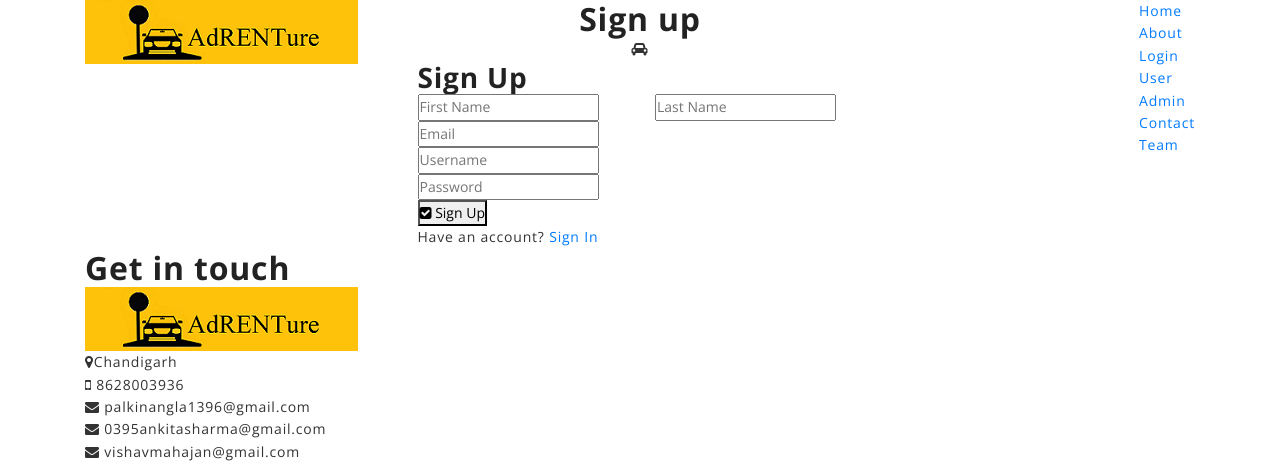
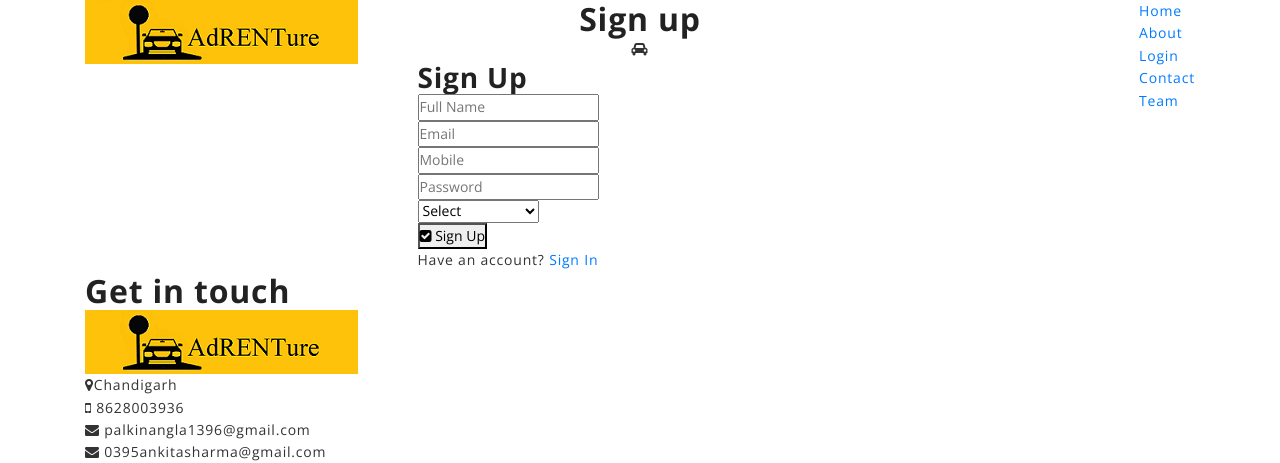
Before and after one commit to vishav-mahajan/vehicle_hire1, a Django app: page /signup in a window 1280 px wide. Shown: the top 463 px of the page. Run offline with Django 3.2, Linux system fonts and the light colour scheme; some libraries are stand-ins or nearby versions.

Commit message:
login master register signup html files modify in templates folder

```diff
--- a/templates/login.html
+++ b/templates/login.html
@@ -48,7 +48,7 @@
 
 
                 		<div class="create-ac">
-                			<p>Don't have an account? <a href={% url "front_app:register" %}>Sign Up</a></p>
+                			<p>Don't have an account? <a href={% url "front_app:signup" %}>Sign Up</a></p>
                 		</div>
 
                 	</div>
--- a/templates/master.html
+++ b/templates/master.html
@@ -76,12 +76,10 @@
                                 <li><a href="{% url 'front_app:about'%}">About</a></li>
 
 
-                                <li><a href="#">Login</a>
-                                    <ul>
-                                        <li><a href="{% url 'front_app:login' %}">User</a></li>
-                                        <li><a href="{% url 'front_app:admin_login' %}">Admin</a></li>
-                                    </ul>
+                                <li><a href="{% url 'front_app:login' %}">Login</a>
+
                                 </li>
+
 
                                 <li><a href="{% url 'front_app:contact'%}">Contact</a></li>
                                 <li><a href="{% url 'front_app:team'%}">Team</a></li>
--- a/templates/register.html
+++ b/templates/register.html
@@ -28,26 +28,40 @@
                 	<div class="login-page-content">
                 		<div class="login-form">
                 			<h3>Sign Up</h3>
-							<form action="index.html">
+							<form method="POST" enctype="multipart/form-data">
+                                {% csrf_token %}
+                            {% if valid %}
+                                <script>alert("form submit")</script>
+                            {% endif %}
+                            {% if invalid %}
+                                <script>alert("form invalid")</script>
+                            {% endif %}
+
 								<div class="name">
 									<div class="row">
-										<div class="col-md-6">
-											<input type="text" placeholder="First Name">
+										<div class="col-md-12">
+											<input type="text" placeholder="Full Name" name="user_name">
 										</div>
-										<div class="col-md-6">
-											<input type="text" placeholder="Last Name">
-										</div>
+
 									</div>
 								</div>
 								<div class="username">
-									<input type="email" placeholder="Email">
+									<input type="email" placeholder="Email" name="user_email">
 								</div>
 								<div class="username">
-									<input type="text" placeholder="Username">
+									<input type="text" placeholder="Mobile" name="user_mobile" >
 								</div>
 								<div class="password">
-									<input type="password" placeholder="Password">
+									<input type="password" placeholder="Password" name="user_password">
 								</div>
+                            <div class="">
+                                <select name="sel">
+                                    <option>Select</option>
+                                    <option value="1">Manager</option>
+                                    <option value="3">User</option>
+                                    <option value="4">Bussiness User</option>
+                                </select>
+                            </div>
 								<div class="log-btn">
 									<button type="submit"><i class="fa fa-check-square"></i> Sign Up</button>
 								</div>
--- a/templates/signup.html
+++ b/templates/signup.html
@@ -14,7 +14,7 @@
     <div class="signup_box" >
 
         <h2>Sign Up</h2>
-        <form method="POST">
+        <form method="POST" enctype="multipart/form-data" >
             {% csrf_token %}
              {% if inserted %}
             <script>alert('Sucessfully registered');</script>
```
